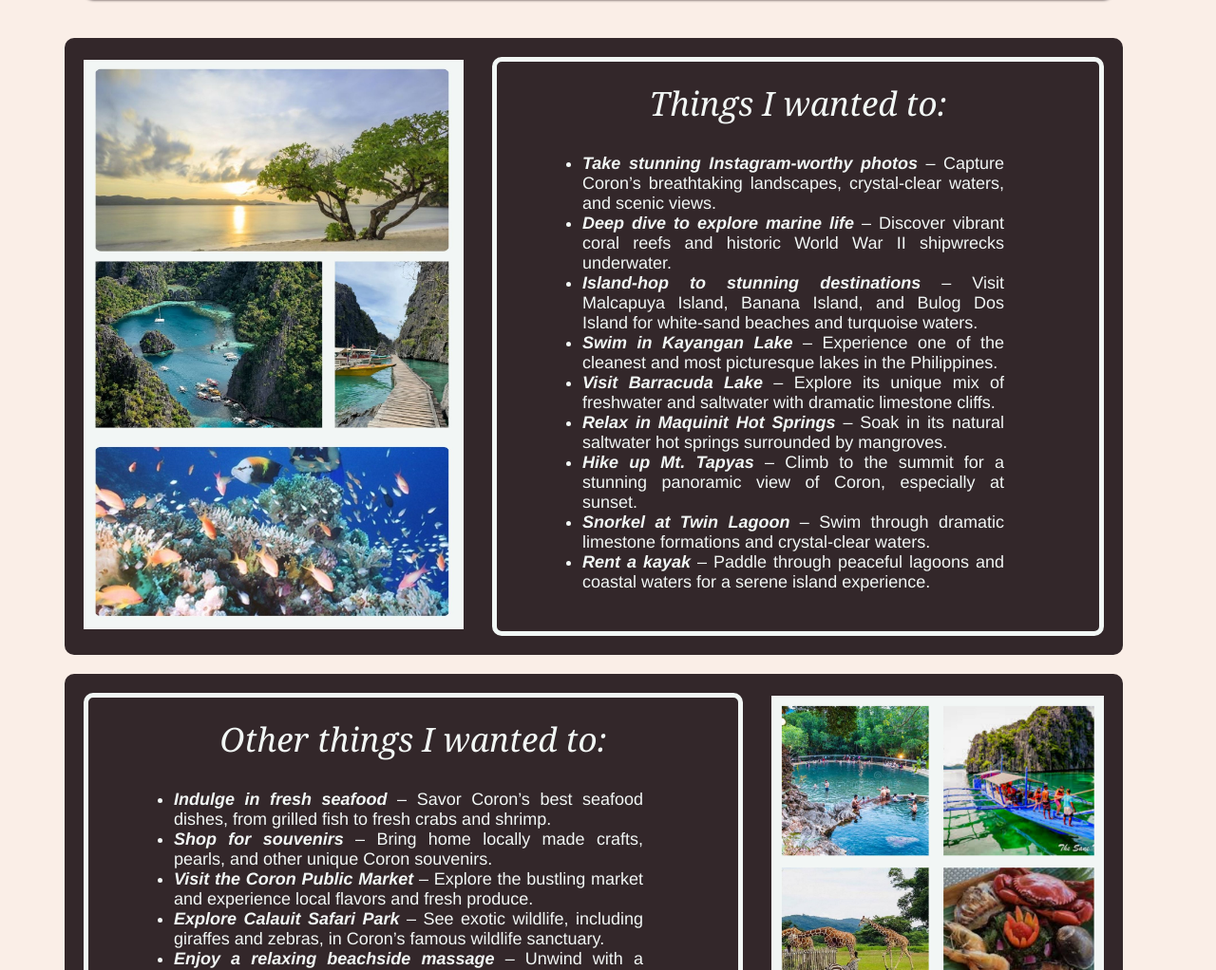
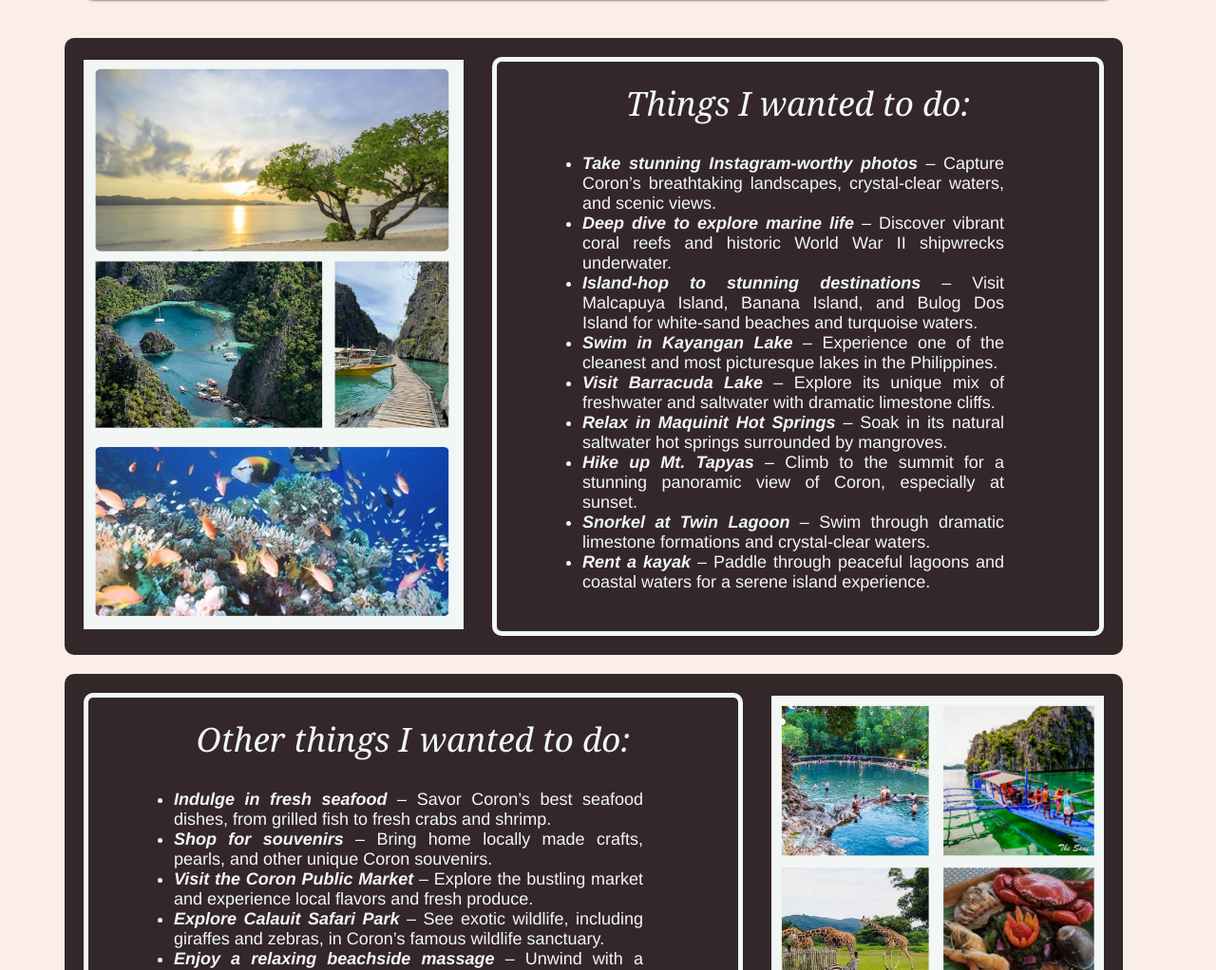
Before and after one commit to senielleb/dreamplacestovisitpage, a plain HTML site: page phcoron.html in a window 1280 px wide. Shown: the part 564-1586 px from the top of the page at 95% size. Drawn offline with Linux system fonts and the light colour scheme.

Commit message:
Update phcoron.html

```diff
--- a/phcoron.html
+++ b/phcoron.html
@@ -30,7 +30,7 @@
         </div>
         <div class="things-to-do-list">
             <div class="things-to-do-question">
-                Things I wanted to:
+                Things I wanted to do:
             </div>
             <ul>
                 <li><b><i>Take stunning Instagram-worthy photos</i></b> – Capture Coron’s breathtaking landscapes, crystal-clear waters, and scenic views.</li>
@@ -48,7 +48,7 @@
     <div class="other-things-to-do">
         <div class="other-things-to-do-list">
             <div class="other-things-to-do-question">
-                Other things I wanted to:
+                Other things I wanted to do:
             </div>
             <ul>
                 <li><b><i>Indulge in fresh seafood</i></b> – Savor Coron’s best seafood dishes, from grilled fish to fresh crabs and shrimp.</li>
```
